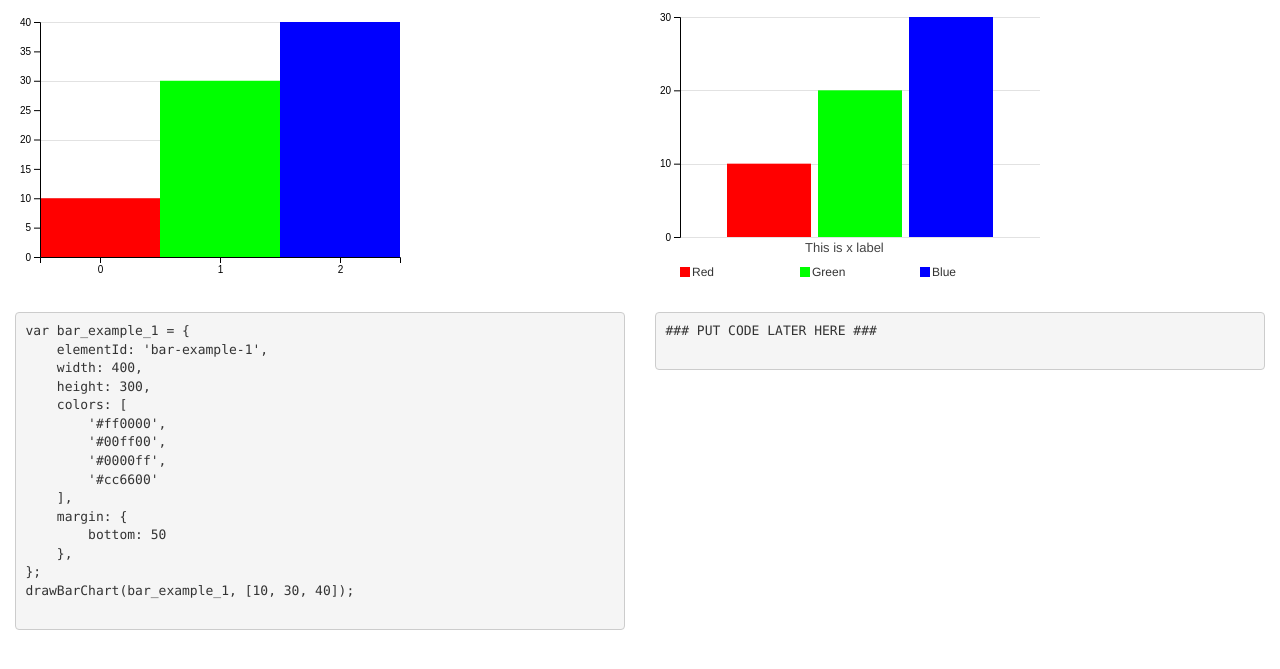
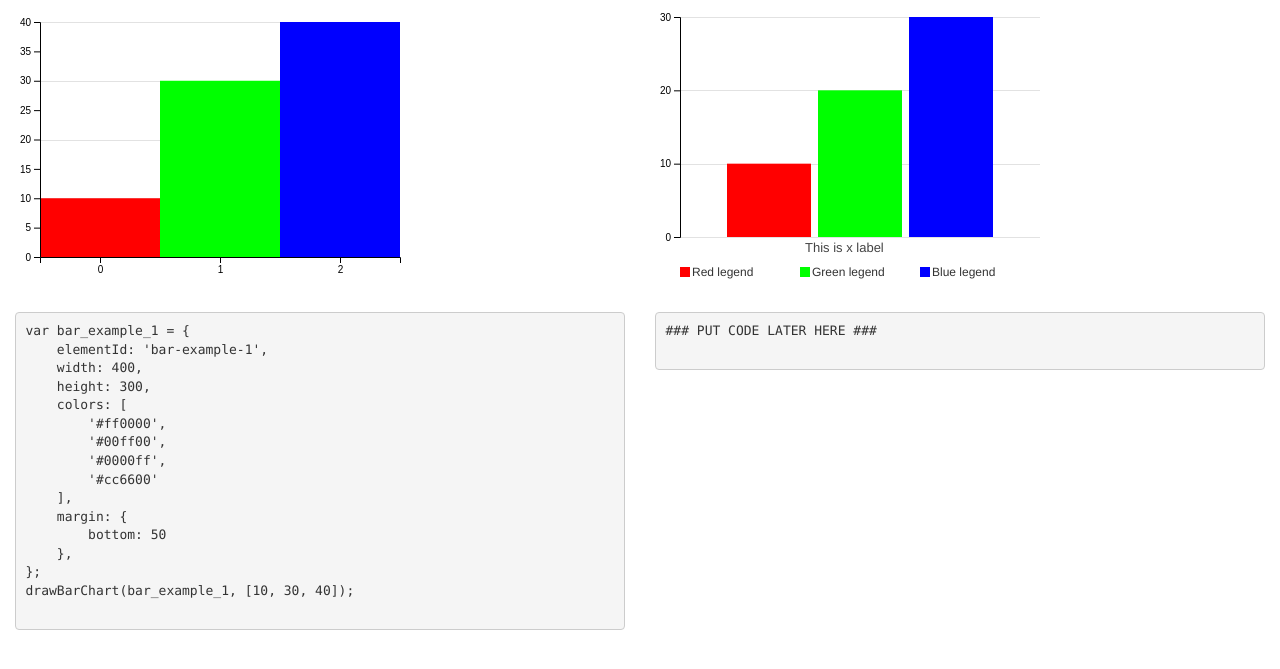
Before and after one commit to VictorMalcov/d3-helper, a website: page demo/bar.html in a window 1280 px wide. Shown: the part 63-732 px from the top of the page. Drawn offline with nearby package versions, Linux system fonts and the light colour scheme.

Commit message:
Minor change

```diff
--- a/demo/bar.html
+++ b/demo/bar.html
@@ -100,6 +100,8 @@ drawBarChart(bar_example_1, [10, 30, 40]);
         };
         drawBarChart(bar_example_1, [10, 30, 40]);
 
+
+
         var bar_example_2 = {
             elementId: 'bar-example-2',
             width: 400,
@@ -109,16 +111,16 @@ drawBarChart(bar_example_1, [10, 30, 40]);
                 '#00ff00',
                 '#0000ff'
             ],
+            legends: [
+                'Red legend',
+                'Green legend',
+                'Blue legend'
+            ],
             margin: {
                 top: 10,
                 bottom: 70
             },
             xLabel: 'This is x label',
-            legends: [
-                'Red',
-                'Green',
-                'Blue'
-            ],
             xScale: {
                 paddingInner: 0.08, // horizonral inner padding for bars
                 paddingOuter: .5, // horizonral outer padding for bars
--- a/index.js
+++ b/index.js
@@ -152,8 +152,6 @@ function drawBarChart(options, dataset) {
                 return colorScale(i);
             });
 
-
-
     }
 }
 
```
